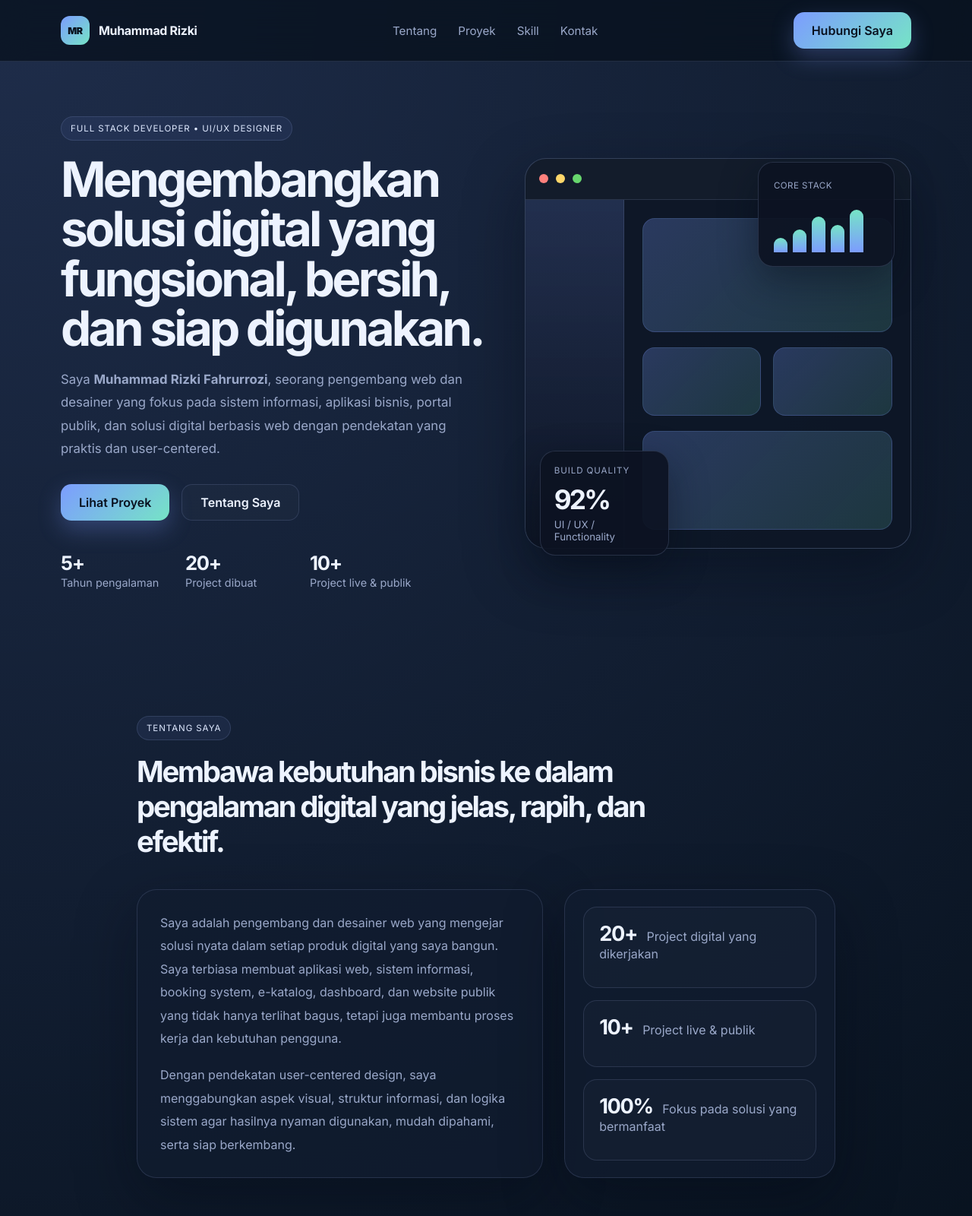
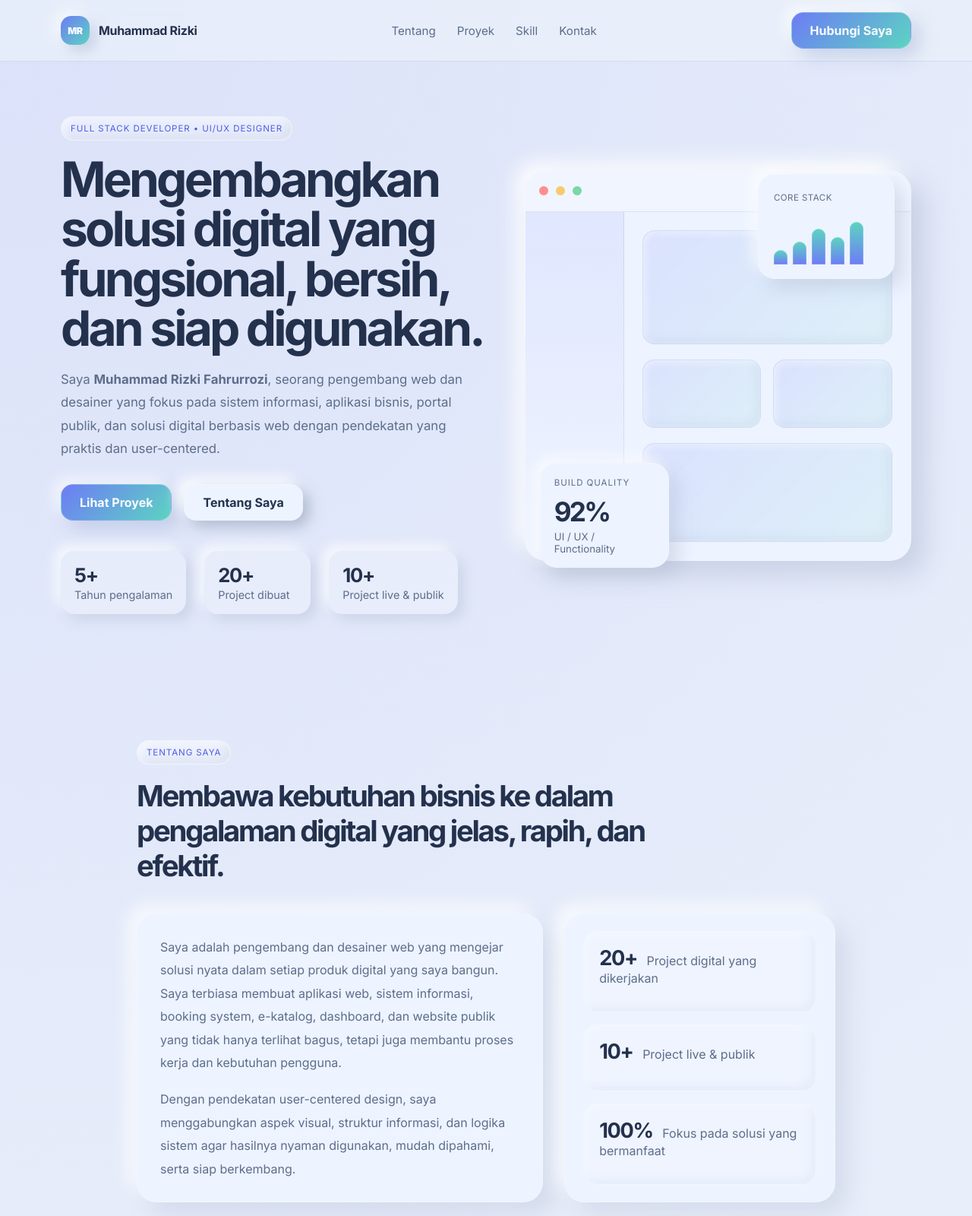
Before and after one commit to oyaji078/portfolio-pages, a plain HTML site: page index.html in a window 1280 px wide. Shown: the top 1600 px of the page at 76% size. Drawn offline with Linux system fonts and the light colour scheme.

Commit message:
Convert the portfolio site to a soft neumorphism style with light elevated surfaces and subtle shadows

```diff
--- a/styles.css
+++ b/styles.css
@@ -1,21 +1,24 @@
+:root {
+  --bg: #eaf0fa;
+  --bg-strong: #dde7f5;
+  --panel: #edf3ff;
+  --panel-strong: #e6edf9;
+  --panel-soft: #f5f8ff;
+  --text: #23314d;
+  --muted: #5d6d8b;
+  --primary: #6d7cf5;
+  --primary-strong: #4d5de6;
+  --accent: #5cd4c1;
+  --line: rgba(118, 137, 178, 0.18);
+  --shadow-dark: rgba(154, 166, 190, 0.68);
+  --shadow-light: rgba(255, 255, 255, 0.95);
+  --shadow-soft: rgba(118, 129, 168, 0.18);
+}
+
 * {
   margin: 0;
   padding: 0;
   box-sizing: border-box;
-}
-
-:root {
-  --bg: #07111d;
-  --bg-soft: #0d1b2a;
-  --panel: rgba(17, 28, 48, 0.82);
-  --panel-strong: #13233d;
-  --text: #edf3ff;
-  --muted: #9aa8c9;
-  --primary: #7c9cff;
-  --primary-strong: #5a7dff;
-  --accent: #76e4c6;
-  --line: rgba(143, 161, 210, 0.18);
-  --shadow: 0 28px 80px rgba(3, 9, 19, 0.38);
 }
 
 html {
@@ -25,8 +28,8 @@ html {
 body {
   font-family: "Inter", sans-serif;
   background:
-    radial-gradient(circle at top left, rgba(124, 156, 255, 0.2), transparent 30%),
-    radial-gradient(circle at bottom right, rgba(118, 228, 198, 0.12), transparent 25%),
+    radial-gradient(circle at top left, rgba(109, 124, 245, 0.12), transparent 30%),
+    radial-gradient(circle at bottom right, rgba(92, 212, 193, 0.12), transparent 25%),
     var(--bg);
   color: var(--text);
 }
@@ -55,7 +58,7 @@ img {
 }
 
 .alt-bg {
-  background: rgba(12, 18, 30, 0.7);
+  background: rgba(245, 248, 255, 0.7);
   border-top: 1px solid var(--line);
   border-bottom: 1px solid var(--line);
 }
@@ -65,7 +68,7 @@ img {
   top: 0;
   z-index: 50;
   backdrop-filter: blur(18px);
-  background: rgba(7, 17, 29, 0.75);
+  background: rgba(234, 240, 250, 0.78);
   border-bottom: 1px solid var(--line);
 }
 
@@ -83,6 +86,7 @@ img {
   gap: 12px;
   font-weight: 700;
   letter-spacing: -0.02em;
+  color: var(--text);
 }
 
 .brand-mark {
@@ -90,11 +94,12 @@ img {
   place-items: center;
   width: 38px;
   height: 38px;
-  border-radius: 12px;
+  border-radius: 14px;
   background: linear-gradient(135deg, var(--primary), var(--accent));
-  color: #08111e;
+  color: #f7fbff;
   font-size: 0.78rem;
   font-weight: 900;
+  box-shadow: 8px 8px 18px rgba(153, 167, 201, 0.4), -6px -6px 18px rgba(255, 255, 255, 0.72);
 }
 
 .main-nav {
@@ -121,9 +126,10 @@ img {
   gap: 8px;
   min-height: 48px;
   padding: 0 24px;
-  border-radius: 14px;
-  font-weight: 600;
+  border-radius: 16px;
+  font-weight: 700;
   transition: transform 0.2s ease, box-shadow 0.2s ease;
+  border: 1px solid rgba(255, 255, 255, 0.18);
 }
 
 .btn:hover {
@@ -132,14 +138,14 @@ img {
 
 .btn-primary {
   background: linear-gradient(135deg, var(--primary), var(--accent));
-  color: #09111f;
-  box-shadow: 0 12px 30px rgba(124, 156, 255, 0.28);
+  color: #f8fbff;
+  box-shadow: 10px 10px 24px rgba(150, 166, 206, 0.42), -8px -8px 18px rgba(255, 255, 255, 0.7);
 }
 
 .btn-secondary {
-  background: rgba(255, 255, 255, 0.02);
-  border: 1px solid var(--line);
+  background: var(--panel);
   color: var(--text);
+  box-shadow: 8px 8px 18px var(--shadow-dark), -8px -8px 18px var(--shadow-light);
 }
 
 .hero {
@@ -158,10 +164,11 @@ img {
   display: inline-block;
   margin-bottom: 18px;
   padding: 8px 12px;
-  border: 1px solid var(--line);
   border-radius: 999px;
-  background: rgba(124, 156, 255, 0.08);
-  color: #dfe9ff;
+  background: rgba(255, 255, 255, 0.32);
+  border: 1px solid rgba(255, 255, 255, 0.3);
+  box-shadow: inset 4px 4px 10px rgba(255, 255, 255, 0.5), inset -6px -6px 12px rgba(171, 182, 203, 0.2);
+  color: var(--primary-strong);
   font-size: 0.72rem;
   letter-spacing: 0.08em;
   text-transform: uppercase;
@@ -172,6 +179,7 @@ img {
   line-height: 1.02;
   letter-spacing: -0.06em;
   max-width: 620px;
+  color: var(--text);
 }
 
 .hero-copy p {
@@ -199,12 +207,17 @@ img {
 
 .quick-stats li {
   min-width: 140px;
+  background: rgba(255, 255, 255, 0.22);
+  border-radius: 18px;
+  padding: 16px 18px;
+  box-shadow: 8px 8px 16px rgba(168, 179, 204, 0.35), -8px -8px 16px rgba(255, 255, 255, 0.7);
 }
 
 .quick-stats strong {
   display: block;
   font-size: clamp(1.6rem, 2vw, 2.4rem);
   letter-spacing: -0.05em;
+  color: var(--text);
 }
 
 .quick-stats span {
@@ -221,10 +234,10 @@ img {
 
 .hero-window {
   width: min(100%, 560px);
-  background: rgba(14, 23, 38, 0.9);
-  border: 1px solid rgba(160, 180, 230, 0.26);
+  background: var(--panel);
+  border: 1px solid rgba(255, 255, 255, 0.24);
   border-radius: 28px;
-  box-shadow: var(--shadow);
+  box-shadow: 18px 18px 34px rgba(162, 175, 201, 0.42), -12px -12px 26px rgba(255, 255, 255, 0.9);
   overflow: hidden;
 }
 
@@ -234,7 +247,7 @@ img {
   align-items: center;
   gap: 10px;
   padding: 0 18px;
-  background: rgba(255, 255, 255, 0.02);
+  background: rgba(255, 255, 255, 0.15);
   border-bottom: 1px solid var(--line);
 }
 
@@ -243,12 +256,12 @@ img {
   width: 12px;
   height: 12px;
   border-radius: 50%;
-  background: rgba(255, 255, 255, 0.2);
+  background: rgba(105, 119, 153, 0.2);
 }
 
-.window-bar span:nth-child(1) { background: #ff817d; }
-.window-bar span:nth-child(2) { background: #ffd76a; }
-.window-bar span:nth-child(3) { background: #67d66d; }
+.window-bar span:nth-child(1) { background: #ff8d8d; }
+.window-bar span:nth-child(2) { background: #f7ca6d; }
+.window-bar span:nth-child(3) { background: #7ad7a6; }
 
 .window-body {
   display: grid;
@@ -257,7 +270,7 @@ img {
 }
 
 .window-sidebar {
-  background: linear-gradient(180deg, rgba(124, 156, 255, 0.18), rgba(12, 19, 34, 0.6));
+  background: linear-gradient(180deg, rgba(109, 124, 245, 0.10), rgba(255, 255, 255, 0.12));
   border-right: 1px solid var(--line);
 }
 
@@ -270,8 +283,9 @@ img {
 
 .content-block {
   border-radius: 16px;
-  background: linear-gradient(135deg, rgba(124, 156, 255, 0.26), rgba(118, 228, 198, 0.16));
-  border: 1px solid rgba(124, 156, 255, 0.2);
+  background: linear-gradient(135deg, rgba(109, 124, 245, 0.14), rgba(92, 212, 193, 0.11));
+  border: 1px solid rgba(109, 124, 245, 0.1);
+  box-shadow: inset 3px 3px 8px rgba(255, 255, 255, 0.45), inset -6px -6px 12px rgba(170, 181, 205, 0.18);
 }
 
 .content-block.big { height: 150px; }
@@ -285,10 +299,10 @@ img {
 
 .floating-card {
   position: absolute;
-  background: rgba(12, 19, 34, 0.92);
-  border: 1px solid rgba(160, 180, 230, 0.18);
-  border-radius: 20px;
-  box-shadow: 0 18px 50px rgba(7, 13, 24, 0.45);
+  background: var(--panel);
+  border: 1px solid rgba(255, 255, 255, 0.2);
+  border-radius: 22px;
+  box-shadow: 12px 12px 22px rgba(170, 182, 205, 0.38), -8px -8px 18px rgba(255, 255, 255, 0.7);
 }
 
 .card-one {
@@ -326,6 +340,7 @@ img {
   width: 18px;
   border-radius: 999px 999px 0 0;
   background: linear-gradient(180deg, var(--accent), var(--primary));
+  box-shadow: inset 0 0 0 1px rgba(255, 255, 255, 0.18);
 }
 
 .mini-chart span:nth-child(1) { height: 30%; }
@@ -347,6 +362,7 @@ img {
   margin-top: 10px;
   font-size: 2.2rem;
   letter-spacing: -0.08em;
+  color: var(--text);
 }
 
 .card-two small {
@@ -363,6 +379,7 @@ img {
   font-size: clamp(2rem, 3vw, 3rem);
   letter-spacing: -0.06em;
   max-width: 700px;
+  color: var(--text);
 }
 
 .section-heading p {
@@ -397,10 +414,10 @@ img {
 .skill-card,
 .project-card,
 .contact-box {
-  background: rgba(17, 28, 48, 0.72);
-  border: 1px solid var(--line);
+  background: var(--panel);
+  border: 1px solid rgba(255, 255, 255, 0.22);
   border-radius: 26px;
-  box-shadow: var(--shadow);
+  box-shadow: 16px 16px 30px rgba(167, 179, 204, 0.3), -12px -12px 24px rgba(255, 255, 255, 0.75);
 }
 
 .about-card {
@@ -426,8 +443,9 @@ img {
 .about-metrics div {
   padding: 18px 20px;
   border-radius: 18px;
-  background: rgba(255, 255, 255, 0.02);
-  border: 1px solid var(--line);
+  background: rgba(255, 255, 255, 0.12);
+  border: 1px solid rgba(255, 255, 255, 0.14);
+  box-shadow: inset 3px 3px 10px rgba(255, 255, 255, 0.32), inset -6px -6px 10px rgba(180, 194, 219, 0.14);
 }
 
 .about-metrics strong {
@@ -435,6 +453,7 @@ img {
   margin-right: 8px;
   font-size: 1.7rem;
   letter-spacing: -0.05em;
+  color: var(--text);
 }
 
 .about-metrics span {
@@ -455,7 +474,7 @@ img {
   position: relative;
   height: 220px;
   border-bottom: 1px solid var(--line);
-  background: linear-gradient(135deg, rgba(17, 28, 48, 0.75), rgba(14, 23, 38, 0.78));
+  background: linear-gradient(135deg, rgba(255,255,255,0.18), rgba(223,231,245,0.7));
   display: grid;
   place-items: center;
 }
@@ -464,11 +483,11 @@ img {
   width: 82%;
   max-width: 260px;
   height: 160px;
-  background: rgba(9, 17, 31, 0.88);
-  border: 1px solid rgba(150, 166, 214, 0.2);
+  background: rgba(239, 244, 255, 0.82);
+  border: 1px solid rgba(255, 255, 255, 0.2);
   border-radius: 18px;
   overflow: hidden;
-  box-shadow: 0 16px 32px rgba(0, 0, 0, 0.2);
+  box-shadow: 10px 10px 20px rgba(167, 179, 204, 0.3), -8px -8px 20px rgba(255,255,255,0.8);
 }
 
 .preview-header {
@@ -477,7 +496,7 @@ img {
   gap: 8px;
   height: 32px;
   padding: 0 12px;
-  background: rgba(255, 255, 255, 0.04);
+  background: rgba(255, 255, 255, 0.18);
   border-bottom: 1px solid var(--line);
 }
 
@@ -486,12 +505,12 @@ img {
   width: 8px;
   height: 8px;
   border-radius: 50%;
-  background: rgba(255,255,255,0.35);
+  background: rgba(93,109,139,0.25);
 }
 
-.preview-header span:nth-child(1) { background: #ff817d; }
-.preview-header span:nth-child(2) { background: #ffd76a; }
-.preview-header span:nth-child(3) { background: #67d66d; }
+.preview-header span:nth-child(1) { background: #ff8d8d; }
+.preview-header span:nth-child(2) { background: #f7ca6d; }
+.preview-header span:nth-child(3) { background: #7ad7a6; }
 
 .preview-body {
   display: grid;
@@ -500,7 +519,7 @@ img {
 }
 
 .preview-body aside {
-  background: linear-gradient(180deg, rgba(124, 156, 255, 0.18), rgba(14, 23, 38, 0.7));
+  background: linear-gradient(180deg, rgba(109,124,245,0.10), rgba(255,255,255,0.1));
   border-right: 1px solid var(--line);
 }
 
@@ -513,7 +532,8 @@ img {
 
 .block {
   border-radius: 10px;
-  background: linear-gradient(135deg, rgba(124, 156, 255, 0.55), rgba(118, 228, 198, 0.35));
+  background: linear-gradient(135deg, rgba(109,124,245,0.35), rgba(92,212,193,0.25));
+  box-shadow: inset 1px 1px 5px rgba(255,255,255,0.25), inset -4px -4px 10px rgba(165,176,207,0.18);
 }
 
 .block.a { height: 42px; }
@@ -530,15 +550,23 @@ img {
 
 .block.small { height: 42px; }
 
-.preview-1 { background: linear-gradient(135deg, rgba(19, 30, 49, 0.9), rgba(89, 108, 153, 0.48)); }
-.preview-2 { background: linear-gradient(135deg, rgba(12, 22, 38, 0.95), rgba(101, 130, 184, 0.6)); }
-.preview-3 { background: linear-gradient(135deg, rgba(19, 30, 49, 0.9), rgba(86, 123, 96, 0.52)); }
-.preview-4 { background: linear-gradient(135deg, rgba(16, 27, 45, 0.9), rgba(95, 120, 180, 0.5)); }
-.preview-5 { background: linear-gradient(135deg, rgba(18, 25, 39, 0.9), rgba(110, 132, 168, 0.5)); }
-.preview-6 { background: linear-gradient(135deg, rgba(17, 28, 48, 0.9), rgba(69, 108, 126, 0.55)); }
-.preview-7 { background: linear-gradient(135deg, rgba(18, 24, 36, 0.92), rgba(116, 76, 154, 0.5)); }
-.preview-8 { background: linear-gradient(135deg, rgba(17, 27, 44, 0.92), rgba(94, 126, 112, 0.52)); }
-.preview-9 { background: linear-gradient(135deg, rgba(18, 24, 36, 0.92), rgba(120, 95, 64, 0.5)); }
+.preview-1 { background: linear-gradient(135deg, rgba(255,255,255,0.18), rgba(143,162,255,0.18)); }
+.preview-2 { background: linear-gradient(135deg, rgba(255,255,255,0.18), rgba(104,211,201,0.15)); }
+.preview-3 { background: linear-gradient(135deg, rgba(255,255,255,0.18), rgba(117,131,184,0.18)); }
+.preview-4 { background: linear-gradient(135deg, rgba(255,255,255,0.18), rgba(121,160,245,0.16)); }
+.preview-5 { background: linear-gradient(135deg, rgba(255,255,255,0.18), rgba(154,168,211,0.17)); }
+.preview-6 { background: linear-gradient(135deg, rgba(255,255,255,0.18), rgba(111,178,188,0.18)); }
+.preview-7 { background: linear-gradient(135deg, rgba(255,255,255,0.18), rgba(148,117,211,0.16)); }
+.preview-8 { background: linear-gradient(135deg, rgba(255,255,255,0.18), rgba(126,192,165,0.15)); }
+.preview-9 { background: linear-gradient(135deg, rgba(255,255,255,0.18), rgba(199,154,99,0.15)); }
+.preview-10 { background: linear-gradient(135deg, rgba(255,255,255,0.18), rgba(120,171,212,0.16)); }
+.preview-11 { background: linear-gradient(135deg, rgba(255,255,255,0.18), rgba(124,130,170,0.18)); }
+.preview-12 { background: linear-gradient(135deg, rgba(255,255,255,0.18), rgba(121,164,142,0.18)); }
+.preview-13 { background: linear-gradient(135deg, rgba(255,255,255,0.18), rgba(134,118,201,0.18)); }
+.preview-14 { background: linear-gradient(135deg, rgba(255,255,255,0.18), rgba(112,135,165,0.18)); }
+.preview-15 { background: linear-gradient(135deg, rgba(255,255,255,0.18), rgba(196,144,117,0.18)); }
+.preview-16 { background: linear-gradient(135deg, rgba(255,255,255,0.18), rgba(139,163,192,0.18)); }
+.preview-17 { background: linear-gradient(135deg, rgba(255,255,255,0.18), rgba(94,188,160,0.18)); }
 
 .badge {
   position: absolute;
@@ -546,11 +574,18 @@ img {
   left: 18px;
   padding: 8px 12px;
   border-radius: 999px;
-  background: rgba(9, 17, 31, 0.75);
-  border: 1px solid rgba(255, 255, 255, 0.12);
+  background: rgba(255, 255, 255, 0.42);
+  border: 1px solid rgba(255, 255, 255, 0.3);
+  box-shadow: 4px 4px 12px rgba(165,177,202,0.18), -4px -4px 10px rgba(255,255,255,0.4);
   font-size: 0.68rem;
   letter-spacing: 0.08em;
   text-transform: uppercase;
+  color: var(--primary-strong);
+}
+
+.private-badge {
+  background: rgba(109,124,245,0.08);
+  color: var(--muted);
 }
 
 .project-body {
@@ -571,6 +606,7 @@ img {
   margin-top: 18px;
   font-size: 1.55rem;
   letter-spacing: -0.05em;
+  color: var(--text);
 }
 
 .project-body p {
@@ -588,11 +624,15 @@ img {
 }
 
 .project-links a {
-  color: #dfe9ff;
+  color: var(--primary-strong);
 }
 
 .project-links a:last-child {
   color: var(--accent);
+}
+
+.project-links span {
+  color: var(--muted);
 }
 
 .skill-grid {
@@ -608,6 +648,7 @@ img {
 .skill-card h3 {
   font-size: 1.25rem;
   letter-spacing: -0.04em;
+  color: var(--text);
 }
 
 .skill-card p {
@@ -633,6 +674,7 @@ img {
   font-size: clamp(2rem, 3vw, 3rem);
   letter-spacing: -0.06em;
   max-width: 620px;
+  color: var(--text);
 }
 
 .contact-actions {
@@ -643,7 +685,7 @@ img {
 
 .site-footer {
   border-top: 1px solid var(--line);
-  background: rgba(9, 17, 31, 0.8);
+  background: rgba(231, 237, 247, 0.8);
 }
 
 .footer-wrap {
```
